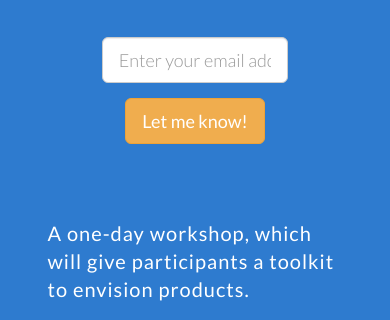
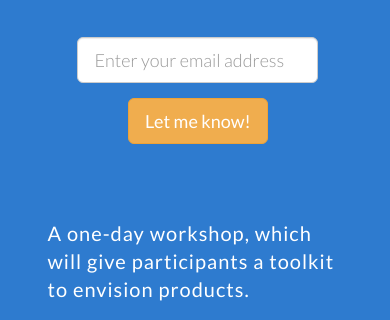
Before and after one commit to OTB-Conference/OTB-Conference.github.io, a plain HTML site: page index.html in a window 390 px wide. Shown: the part 496-816 px from the top of the page. Drawn offline with nearby package versions, Linux system fonts and the light colour scheme.

Commit message:
Fixed form-control size again

```diff
--- a/index.html
+++ b/index.html
@@ -86,8 +86,8 @@
 
 
                         <div class="row">
-                        <div class="col-xs-2"></div>
-                        <div class="col-xs-8 col-sm-12">
+                        <div class="col-xs-1"></div>
+                        <div class="col-xs-10 col-sm-12">
                         <div class="form-group mimi_field required">
                             <input id="signup_email" name="signup[email]" type="email" data-required-field="This field is required" placeholder="Enter your email address" class="form-control input-lg"/>
                         </div> <!-- /form group -->
```
